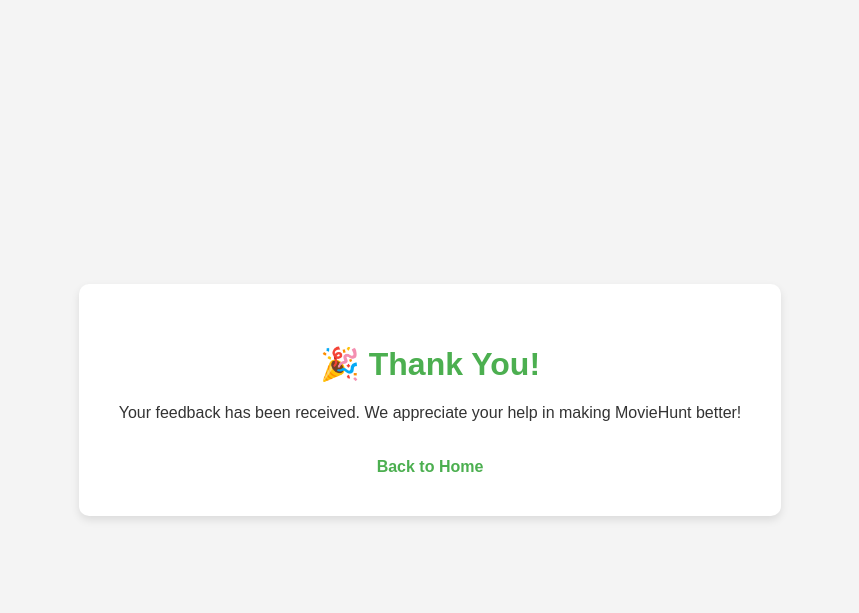
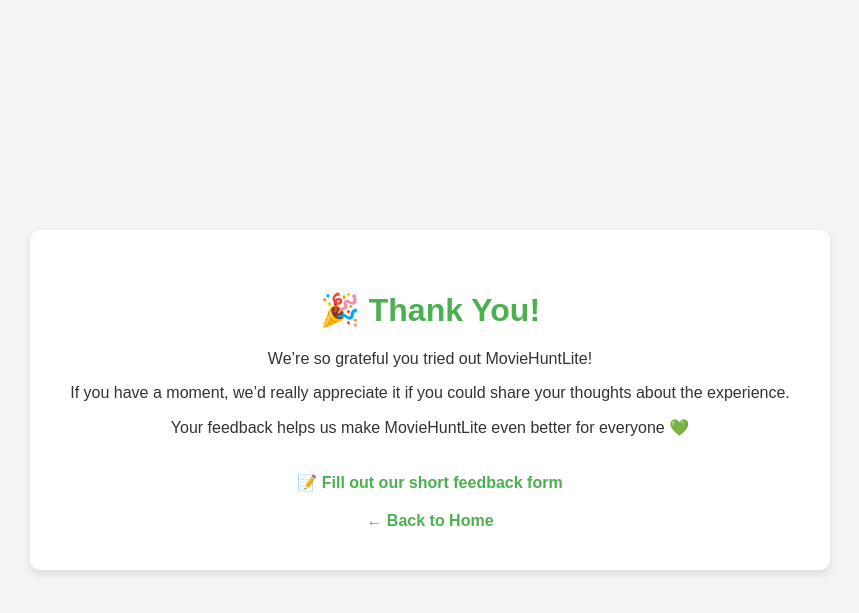
Before and after one commit to MeowC499/MovieHuntLite, a Flask app: template templates/thankyou.html in a window 1280 px wide. Shown: the top 613 px of the page, without its empty margins (210-1069 px from the left). Run offline with Flask 2, Linux system fonts and the light colour scheme; the template is opened without the code that fills it, so the values that code supplies are empty.

Commit message:
Update thank-you page to include Google Form link

```diff
--- a/templates/thankyou.html
+++ b/templates/thankyou.html
@@ -39,8 +39,12 @@
 <body>
     <div class="container">
         <h1>🎉 Thank You!</h1>
-        <p>Your feedback has been received. We appreciate your help in making MovieHunt better!</p>
-        <a href="/">Back to Home</a>
+        <p>We’re so grateful you tried out MovieHuntLite!</p>
+        <p>If you have a moment, we’d really appreciate it if you could share your thoughts about the experience.</p>
+        <p>Your feedback helps us make MovieHuntLite even better for everyone 💚</p>
+        <a href="https://forms.gle/taZyeNkzhMuD3WFD7" target="_blank">📝 Fill out our short feedback form</a>
+        <br>
+        <a href="/">← Back to Home</a>
     </div>
 </body>
 </html>
```
